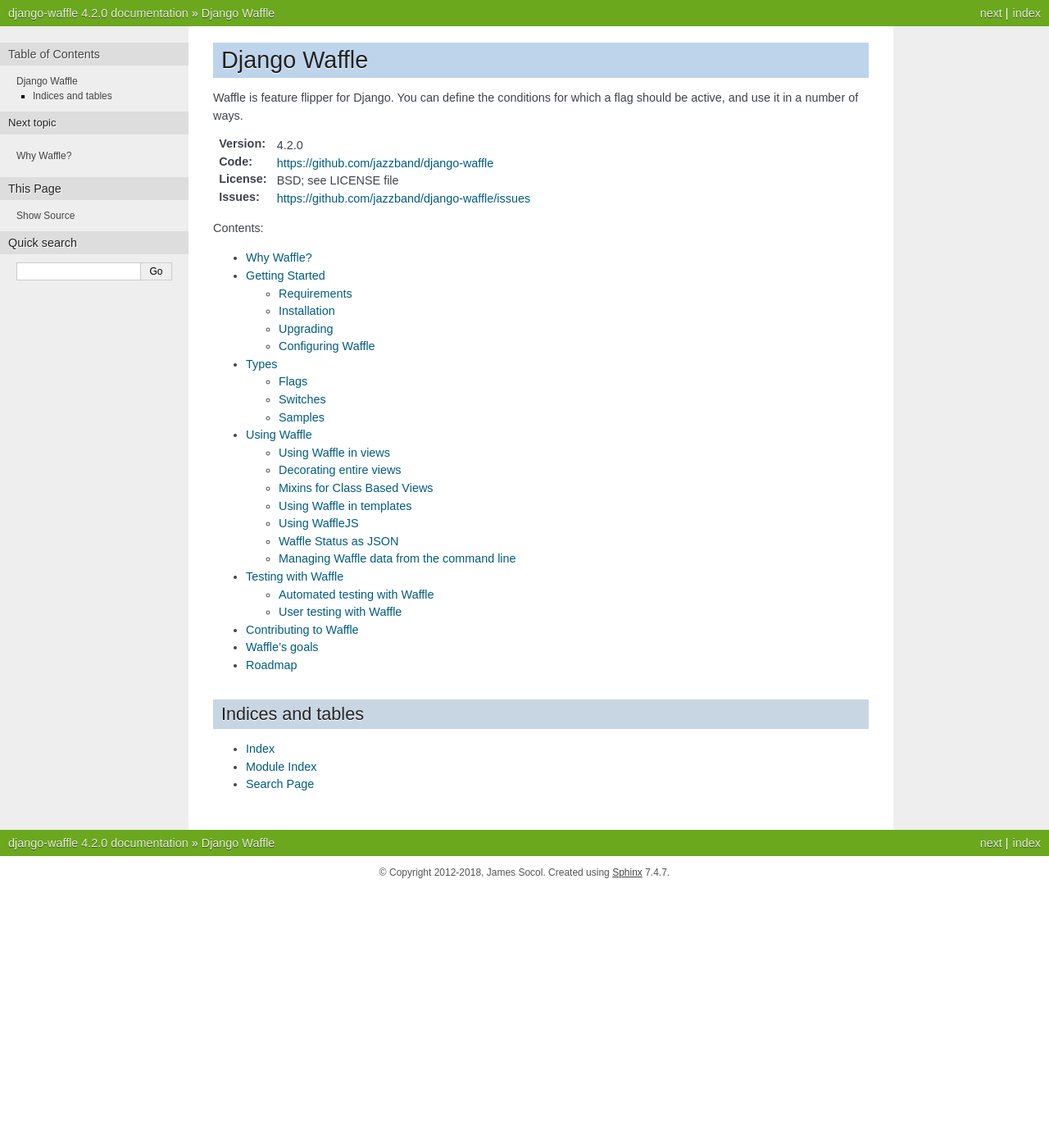
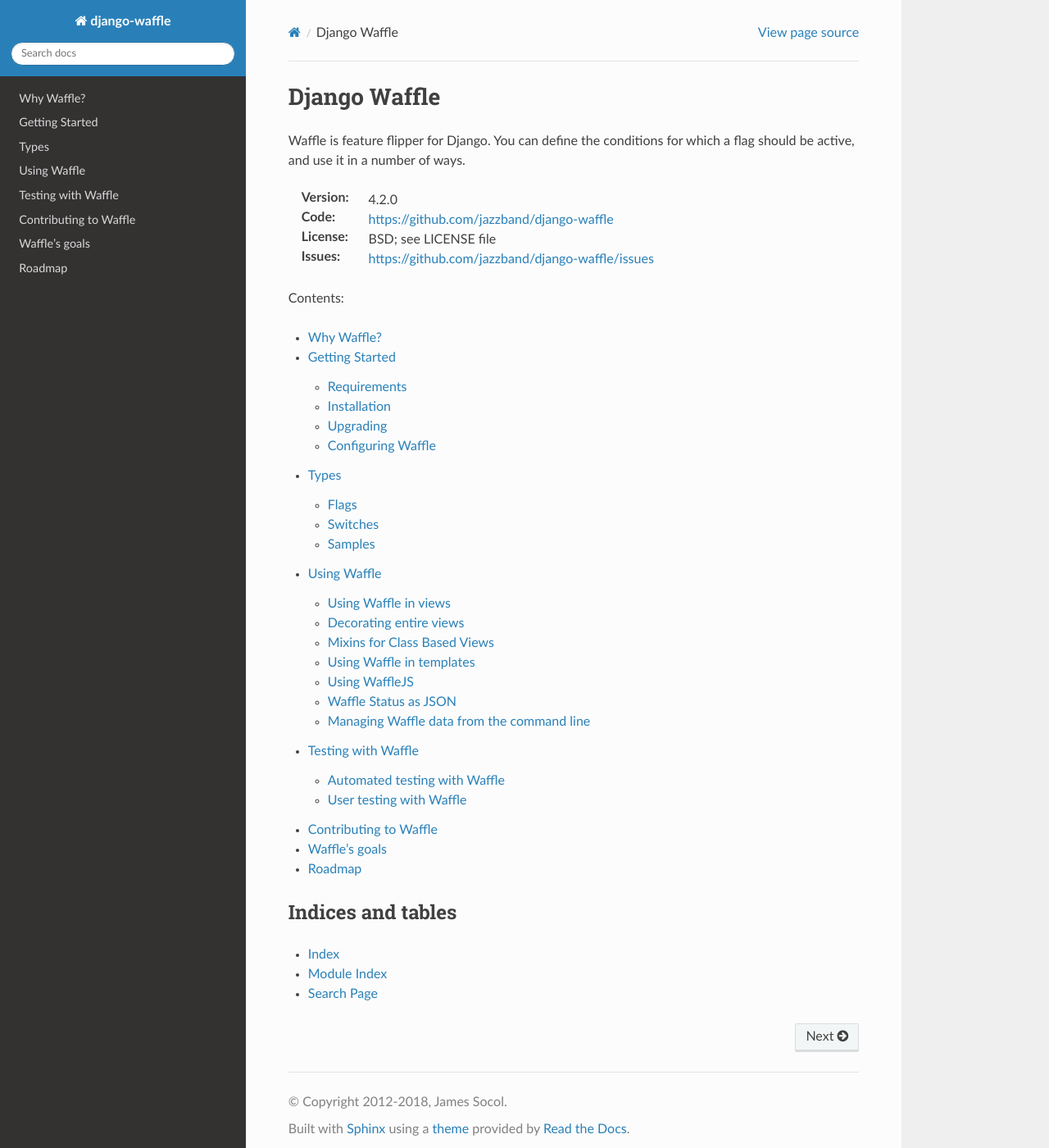
Before and after one commit to jazzband/django-waffle, a Sphinx documentation site: the page built from docs/index.rst, in a window 1280 px wide and 1400 px high. Shown: the whole window at 82% size. Built offline with Sphinx 7.4.7 and the Read the Docs theme 3.1.0, drawn with Linux system fonts in a browser that asks for light colours.

Commit message:
Mobile friendly documentation (#543)
* Add sphinx-rtd-theme to docs

```diff
--- a/docs/conf.py
+++ b/docs/conf.py
@@ -90,7 +90,7 @@
 
 # The theme to use for HTML and HTML Help pages.  See the documentation for
 # a list of builtin themes.
-html_theme = 'nature'
+html_theme = "sphinx_rtd_theme"
 
 # Theme options are theme-specific and customize the look and feel of a theme
 # further.  For a list of options available for each theme, see the
--- a/pyproject.toml
+++ b/pyproject.toml
@@ -34,7 +34,7 @@
 requires-python = ">=3.8"
 dependencies = ["django>=4.2"]
 [project.optional-dependencies]
-docs = ["sphinx"]
+docs = ["sphinx", "sphinx-rtd-theme"]
 
 [project.urls]
 Homepage = "http://github.com/django-waffle/django-waffle"
```
Also changed, not shown: .readthedocs.yaml, 1 other file.
